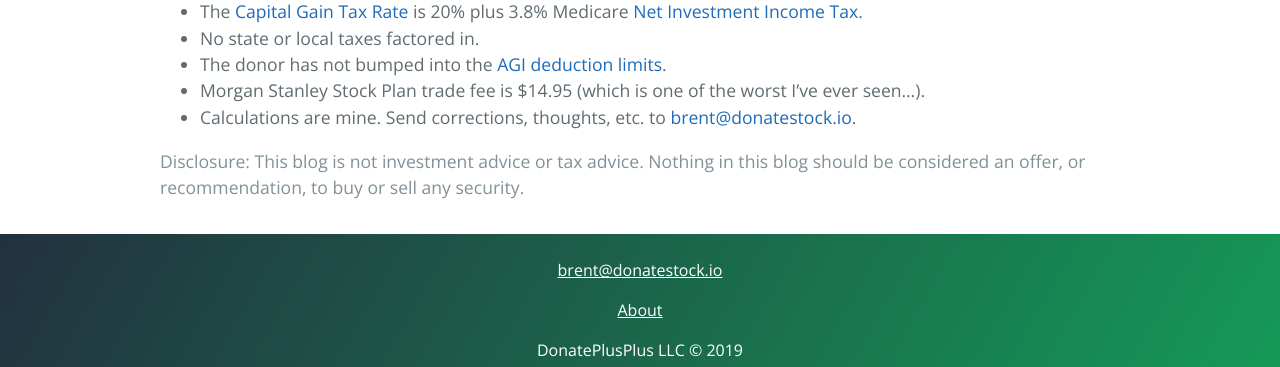
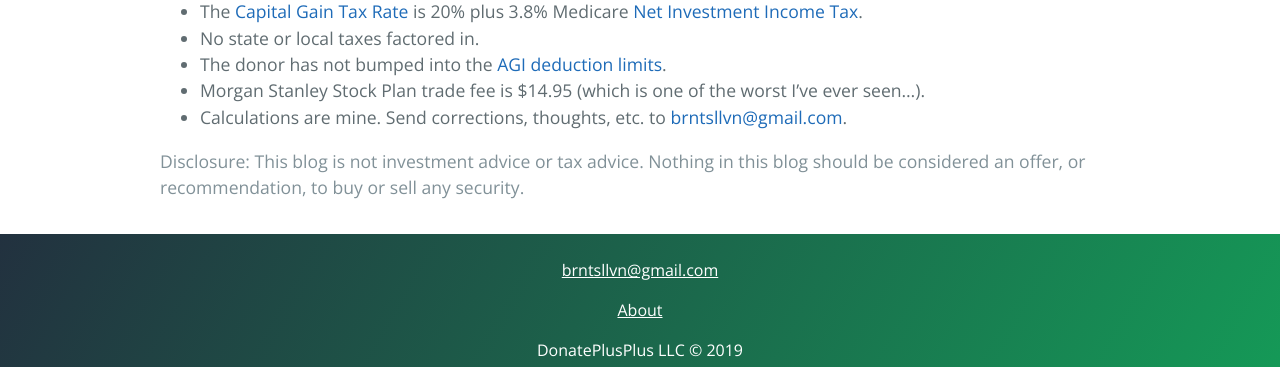
Before and after one commit to brntsllvn/donate-stock, a Jekyll site: the page built from _posts/2019-02-09-why-donate-stock.markdown, in a window 1280 px wide and 900 px high, scrolled down 1358 px. Shown: the part 530-897 px from the top of the window. Built offline with Jekyll 4.4.1, drawn with Linux system fonts in a browser that asks for light colours.

Commit message:
replace private email with personal email

```diff
--- a/_config.yml
+++ b/_config.yml
@@ -14,7 +14,7 @@
 # You can create any custom variable you would like, and they will be accessible
 # in the templates via {{ site.myvariable }}.
 title: BoonStock Blog
-email: brent@donatestock.io
+email: brntsllvn@gmail.com
 description: >- # this means to ignore newlines until "baseurl:"
 baseurl: "/" # the subpath of your site, e.g. /blog
 url: "https://donatestock.info/" # the base hostname & protocol for your site, e.g. http://example.com
--- a/_layouts/default.html
+++ b/_layouts/default.html
@@ -196,7 +196,7 @@
 
     <footer class="page-header">
       <p>
-        <a style="color:white;text-decoration: underline;" href="mailto:brent@donatestock.io">brent@donatestock.io</a>
+        <a style="color:white;text-decoration: underline;" href="mailto:brntsllvn@gmail.com">brntsllvn@gmail.com</a>
       </p>
       <p>
         <a style="color:white;text-decoration: underline;" href="/authors/brent-sullivan">About</a>
--- a/_posts/2019-02-09-why-donate-stock.markdown
+++ b/_posts/2019-02-09-why-donate-stock.markdown
@@ -30,4 +30,4 @@ Notes and assumptions
 + No state or local taxes factored in.
 + The donor has not bumped into the [AGI deduction limits](https://www.irs.gov/charities-non-profits/charitable-organizations/charitable-contribution-deductions).
 + Morgan Stanley Stock Plan trade fee is $14.95 (which is one of the worst I've ever seen...).
-+ Calculations are mine. Send corrections, thoughts, etc. to <brent@donatestock.io>.
++ Calculations are mine. Send corrections, thoughts, etc. to <brntsllvn@gmail.com>.
```
Also changed, not shown: about.md (+1 -1 lines).
